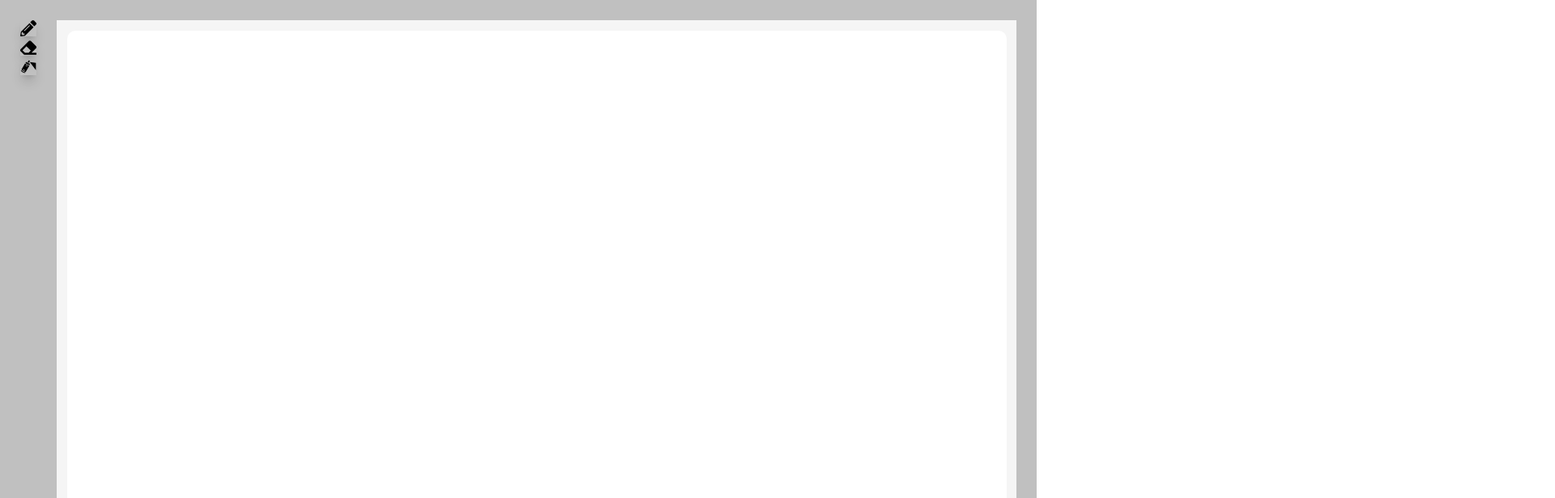
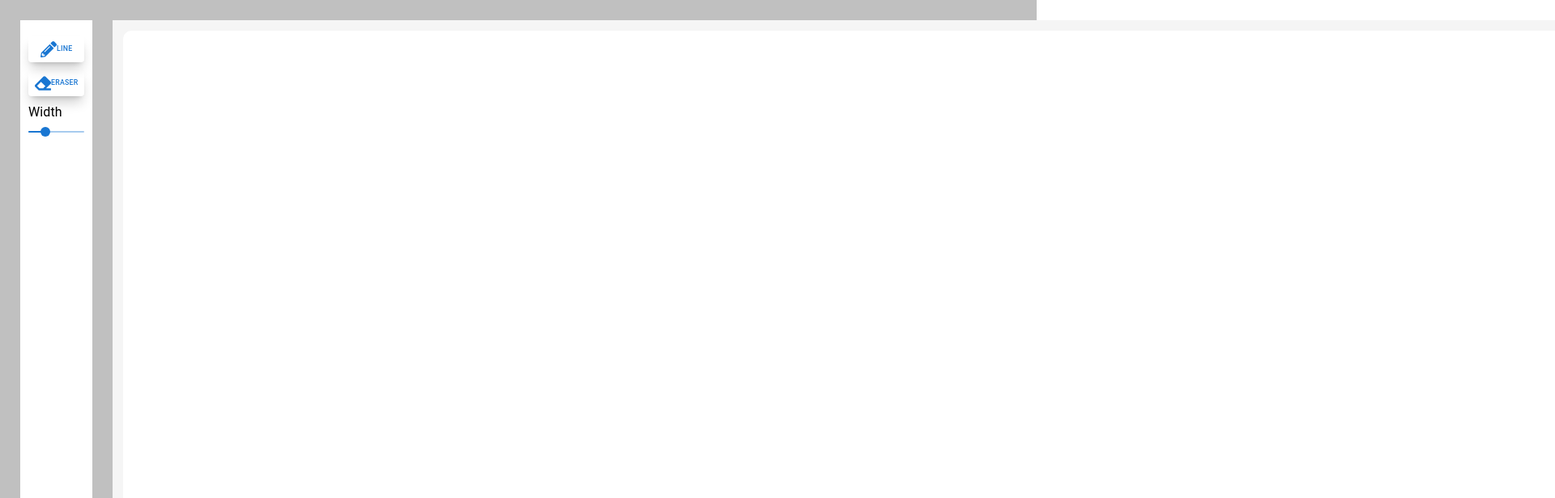
Before and after one commit to rupesh00mahat/ReactArt, a React (Vite) app: page / in a window 1280 px wide. Shown: the top 616 px of the page at 81% size, 1920 px wide, since content can reach past the window. Built offline with nearby package versions, Linux system fonts and the light colour scheme.

Commit message:
update height , width , change sidebar toolbar

```diff
--- a/package.json
+++ b/package.json
@@ -10,6 +10,9 @@
     "preview": "vite preview"
   },
   "dependencies": {
+    "@emotion/react": "^11.14.0",
+    "@emotion/styled": "^11.14.0",
+    "@mui/material": "^6.4.5",
     "@tailwindcss/vite": "^4.0.6",
     "react": "^18.3.1",
     "react-dom": "^18.3.1",
--- /dev/null
+++ b/src/components/Sidebar.jsx
@@ -0,0 +1,9 @@
+import React from 'react'
+
+function Sidebar() {
+  return (
+    <div>Sidebar</div>
+  )
+}
+
+export default Sidebar
--- a/src/components/canvas.jsx
+++ b/src/components/canvas.jsx
@@ -1,20 +1,31 @@
-import React, { useEffect, useState } from "react";
+import React, { useEffect, useRef, useState } from "react";
 import { usePaintContext } from "../context/PaintContext";
 
 function Canvas() {
   const [isPainting, setPaintingState] = useState(false);
   const [ctx, setCTX] = useState(undefined);
-  const {strokeStyle} = usePaintContext();
+  const { strokeStyle, strokeWidth } = usePaintContext();
+  const canvasRef = useRef(null);
 
   useEffect(() => {
-    let myCanvas = document.querySelector("canvas");
+    const myCanvas = canvasRef.current;
     const ctx = myCanvas.getContext("2d");
+    const scale = window.devicePixelRatio;
+
+    myCanvas.width = 6080 * scale;
+    myCanvas.height = 1080 * scale;
+    ctx.scale(scale, scale);
+    ctx.lineCap = "round";
+    ctx.strokeStyle = strokeStyle;
     setCTX(ctx);
   }, []);
 
+  useEffect(()=>{
+    ctx? ctx.lineWidth = strokeWidth: null;
+  },[strokeWidth])
+
   const startDrawing = () => {
     setPaintingState(true);
-    console.log('hello');
   };
   const stopDrawing = () => {
     setPaintingState(false);
@@ -24,30 +35,38 @@ function Canvas() {
   const draw = (e) => {
     if (isPainting) {
       const rect = e.target.getBoundingClientRect();
-      console.log('rect', rect);
-      ctx.lineWidth = 3;
-      ctx.lineCap = "round";
-      ctx.strokeStyle = strokeStyle;
+      console.log("rect", rect);
+
+      console.log(
+        "e.clientX",
+        e.clientX,
+        "rect.left",
+        rect.left,
+        "rect.top",
+        rect.top,
+        "e.clientY",
+        e.clientY
+      );
       ctx.lineTo(e.clientX - rect.left, e.clientY - rect.top);
+      console.log("x and y", e.clientX - rect.left, e.clientY - rect.top);
       ctx.stroke();
       ctx.beginPath();
       ctx.moveTo(e.clientX - rect.left, e.clientY - rect.top);
-      console.log(ctx);
     }
   };
 
   return (
     <>
-
       <canvas
+        ref={canvasRef}
+        style={{ width: "6080px", height: "1080px" }}
         className="bg-white block h-full w-full rounded-2xl !border-none"
         onMouseMove={draw}
         onMouseDown={startDrawing}
         onMouseUp={stopDrawing}
-        width={'6080px'}
-        height={'1080px'}
+        width={"6080px"}
+        height={"1080px"}
         id="my-canvas"
-
       ></canvas>
     </>
   );
--- a/src/context/PaintContext.jsx
+++ b/src/context/PaintContext.jsx
@@ -8,8 +8,10 @@ export const usePaintContext = () =>{
 
 export default function PaintProvider ({children}){
     const [strokeStyle, setStrokeStyle] = useState('#000');
+    const [strokeWidth, setStrokeWidth] = useState(3);
 
-return <PaintContext.Provider value={{strokeStyle, setStrokeStyle}}>
+
+return <PaintContext.Provider value={{strokeStyle, setStrokeStyle, strokeWidth, setStrokeWidth}}>
 {children}
 </PaintContext.Provider>
 }
--- a/src/ui/Tools.jsx
+++ b/src/ui/Tools.jsx
@@ -2,29 +2,43 @@ import React from "react";
 import { FaEraser, FaPencilAlt } from "react-icons/fa";
 import { GiSpray } from "react-icons/gi";
 import { usePaintContext } from "../context/PaintContext";
+import { Button, Slider, Typography } from "@mui/material";
 
 function Tools() {
-  const { setStrokeStyle } = usePaintContext();
+  const { setStrokeStyle, setStrokeWidth, strokeWidth } = usePaintContext();
   return (
-    <div className="sidebar h-full">
-      <button
-      onClick={()=>{
-        setStrokeStyle('#000');
-      }}
-      className="p-2 shadow-lg shadow-black/20">
+    <div className="sidebar h-full bg-white !p-4 ">
+      <Button
+        onClick={() => {
+          setStrokeStyle("#000");
+        }}
+        className="p-2 shadow-lg shadow-black/20 w-full !mt-4"
+      >
         <FaPencilAlt size={20} />
-      </button>
-      <button
+        Line
+      </Button>
+      <Button
         onClick={() => {
           setStrokeStyle("#fff");
         }}
-        className="p-2 shadow-lg shadow-black/20"
+        className="p-2 shadow-lg shadow-black/20 w-full !mt-4"
       >
         <FaEraser size={20} />
-      </button>
-      <button className="p-2 shadow-lg shadow-black/20">
-        <GiSpray size={20} />
-      </button>
+        Eraser
+      </Button>
+      <Typography variant="h4" fontSize={'16px'} className="!mt-4">Width</Typography>
+     <Slider
+
+     size="small"
+     value={strokeWidth}
+     aria-label="Small"
+     valueLabelDisplay="auto"
+     className="w-full"
+     max={10}
+     onChange={(e,value)=>{
+      setStrokeWidth(value);
+     }}
+     />
     </div>
   );
 }
```
Also changed, not shown: 1 other file (tests, documents, lock files or other folders).
